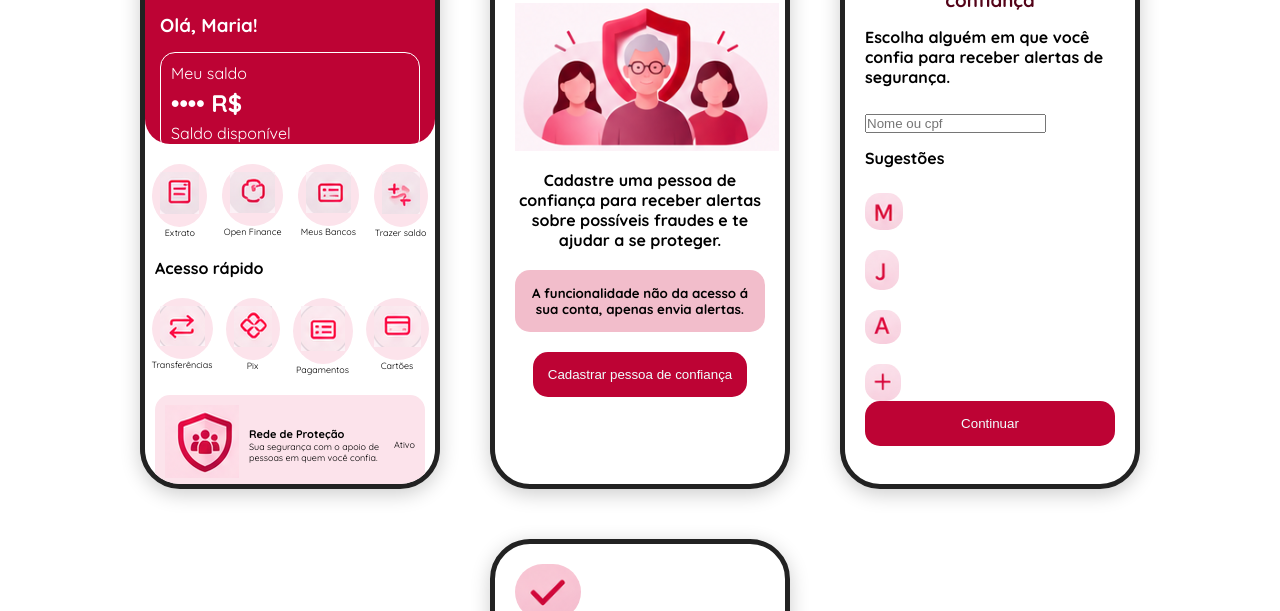
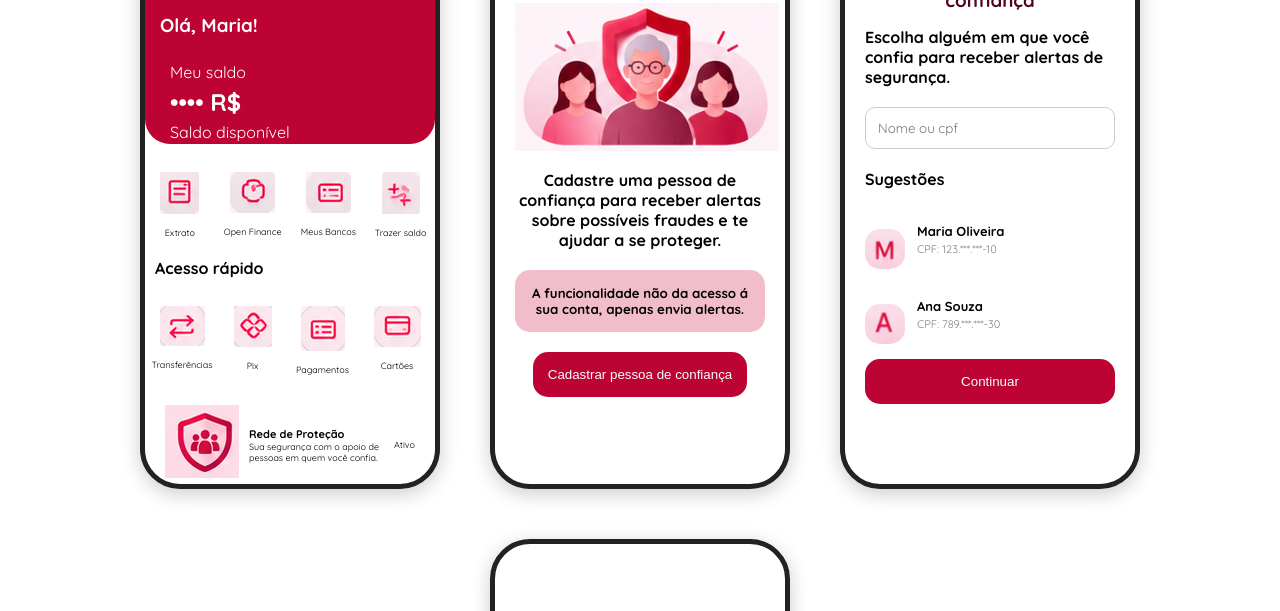
Before and after one commit to joaogabdev/div-challenge, a plain HTML site: page index.html in a window 1280 px wide. Shown: the part 309-920 px from the top of the page. Drawn offline with Linux system fonts and the light colour scheme.

Commit message:
"style:melhorando telas"

```diff
--- a/index.html
+++ b/index.html
@@ -113,11 +113,26 @@
         </form>
         <h4>Sugestões</h4>
         <div class="nomes">
-            <img src="./img/m.png" alt="maria">
-            <img src="./img/j.png" alt="joao">
-            <img src="./img/a.png" alt="ana">
-            <img src="./img/outro.png" alt="outro">
+
+    <div class="pessoa">
+        <img src="./img/m.png" alt="maria">
+        <div>
+            <h4>Maria Oliveira</h4>
+            <p>CPF: 123.***.***-10</p>
         </div>
+    </div>
+
+
+    <div class="pessoa">
+        <img src="./img/a.png" alt="ana">
+        <div>
+            <h4>Ana Souza</h4>
+            <p>CPF: 789.***.***-30</p>
+        </div>
+    </div>
+
+
+</div>
         <div class="botao">
             <button>Continuar</button>
         </div>
--- a/style.css
+++ b/style.css
@@ -86,8 +86,8 @@ body{
     }
 
     h4{
-        margin-top: 15px;
-        margin-bottom: 25px;
+        margin-top: 10px;
+        margin-bottom: 20px;
     }
     button {
         width: 250px;
@@ -101,24 +101,66 @@ body{
         margin-top: 20px;
 
     }
+
+    #pesquisar {
+    width: 100%;
+    padding: 12px;
+    border: 1px solid #ccc;
+    border-radius: 10px;
+    outline: none;
+    font-family: "Quicksand", sans-serif;
+    margin-bottom: 10px;
+}
+
+
+}
+
+.nomes {
+    margin-top: 15px;
+}
+
+.pessoa {
+    display: flex;
+    align-items: center;
+    gap: 12px;
+    margin-bottom: 15px;
+}
+
+.pessoa img {
+    width: 40px;
+    height: 40px;
+}
+
+.pessoa h4 {
+    margin: 0;
+    font-size: 13px;
+}
+
+.pessoa p {
+    font-size: 11px;
+    color: gray;
+    margin-top: 3px;
 }
 
 .tela4{
     h3{
     color: #530318;
     text-align:center;
-    margin-bottom: 15px;
+    margin-bottom: 10px;
 
     }
 
     h5{
-        margin-top: 20px;
-        margin-bottom: 20px;
+
+        margin-bottom: 190px;
     }
-    img{
-        border-radius: 50px;
-
-     }
+img {
+    border-radius: 50px;
+    display: block;
+    margin: 0 auto;
+    margin-bottom: 20px;
+    margin-top: 50px;
+}
 
     button {
         width: 250px;
@@ -148,7 +190,7 @@ body{
 
 
 .saldo {
-    border: 1px solid white;
+
     border-radius: 15px;
     padding: 10px;
 }
@@ -167,7 +209,7 @@ body{
 }
 
 .atalhos h2 {
-    background-color: #fce3eb;
+
     color: #bd0334;
     border-radius: 50%;
     padding: 8px;
@@ -190,7 +232,7 @@ body{
     display: flex;
     align-items: center;
     gap: 10px;
-    background-color: #fce3eb;
+
     border-radius: 15px;
     padding: 10px;
     margin: 10px;
@@ -217,7 +259,7 @@ body{
     position: absolute;
     bottom: 0;
     width: 100%;
-    border-top: 1px solid #ddd;
+
     padding: 10px 0;
 }
 
```
